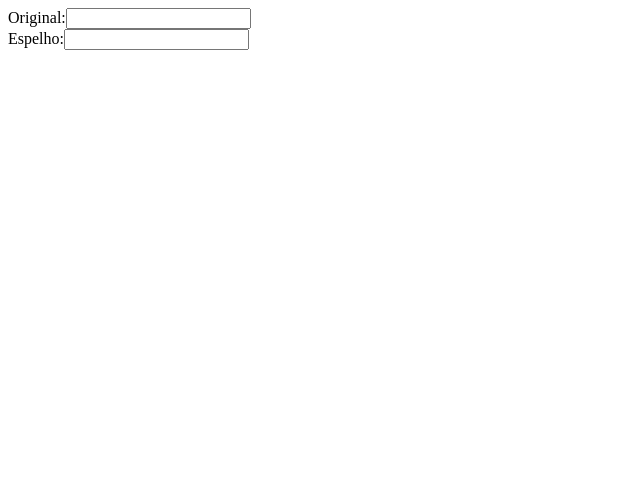
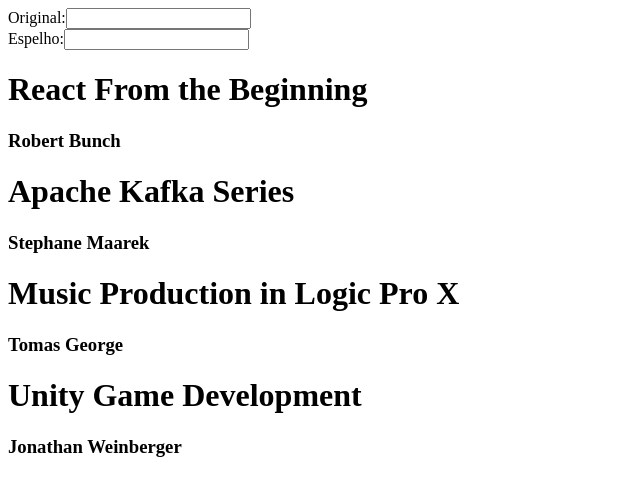
Before and after one commit to N0T1V4G0/react-studies, a React (Create React App) app in the folder state-study/: page / in a window 1280 px wide. Shown: the top 496 px of the page, without its empty margins (0-640 px from the left). Built offline with nearby package versions, Linux system fonts and the light colour scheme.

Commit message:
avança no estudo de state

```diff
--- a/state-study/src/App.js
+++ b/state-study/src/App.js
@@ -1,6 +1,8 @@
 import React from 'react';
 import Form from './components/Form';
 import Card from './components/Card';
+import data from './data';
+import CardList from './components/CardList';
 
 class App extends React.Component {
   constructor() {
@@ -24,6 +26,9 @@
           controlValue={this.controlValue}
         />
         <Card formValue={this.state.formValue} />
+        <div>
+          <CardList courseData={data} />
+        </div>
       </div>
     );
   }
--- /dev/null
+++ b/state-study/src/components/CardList.jsx
@@ -0,0 +1,25 @@
+import React, { Component } from 'react';
+import CardUnit from './CardUnit';
+
+class CardList extends Component {
+  constructor() {
+    super();
+    this.state = {
+      favorites: [],
+    };
+  }
+  render() {
+    const { courseData } = this.props;
+    const { favorites } = this.state;
+    console.log(courseData);
+    return (
+      <div>
+        {courseData.map((course) => (
+          <CardUnit course={course} />
+        ))}
+      </div>
+    );
+  }
+}
+
+export default CardList;
--- /dev/null
+++ b/state-study/src/components/CardUnit.jsx
@@ -0,0 +1,15 @@
+import React, { Component } from 'react';
+
+class CardUnit extends Component {
+  render() {
+    const { course } = this.props;
+    return (
+      <div>
+        <h1>{course.course}</h1>
+        <h3>{course.instructor}</h3>
+      </div>
+    );
+  }
+}
+
+export default CardUnit;
--- /dev/null
+++ b/state-study/src/data.js
@@ -0,0 +1,24 @@
+const data = [
+  {
+    course: 'React From the Beginning',
+    instructor: 'Robert Bunch',
+    image: 'https://img-a.udemycdn.com/course/240x135/2195280_49b2_2.jpg',
+  },
+  {
+    course: 'Apache Kafka Series',
+    instructor: 'Stephane Maarek',
+    image: 'https://img-a.udemycdn.com/course/240x135/1075642_b6d2_9.jpg',
+  },
+  {
+    course: 'Music Production in Logic Pro X',
+    instructor: 'Tomas George',
+    image: 'https://img-a.udemycdn.com/course/240x135/897192_2cee_7.jpg',
+  },
+  {
+    course: 'Unity Game Development',
+    instructor: 'Jonathan Weinberger',
+    image: 'https://img-a.udemycdn.com/course/240x135/1328572_b05d_4.jpg',
+  },
+];
+
+export default data;
```
